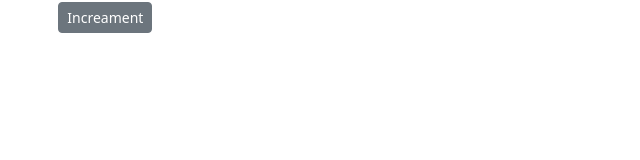
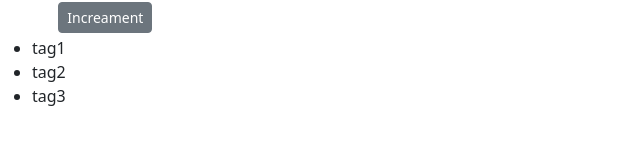
Before and after one commit to shivendra8004/HelloReact, a React (Create React App) app: page / in a window 1280 px wide. Shown: the top 160 px of the page, without its empty margins (0-640 px from the left). Built offline with nearby package versions, Linux system fonts and the light colour scheme.

Commit message:
Rendered lists

```diff
--- a/src/components/counter.jsx
+++ b/src/components/counter.jsx
@@ -2,13 +2,16 @@
 class Counter extends Component {
     state = {
         count: 0,
-        imgUrl: "https://picsum.photos/200"
+        tags: ['tag1', 'tag2', 'tag3']
     };
     render() {
         return (
             <React.Fragment>
                 <span className={this.spanClass()}>{this.countOption()}</span>
                 <button className='btn btn-secondary btn-sm'>Increament</button>
+                <ul>
+                    {this.state.tags.map(tag => <li key={tag}>{tag}</li>)}
+                </ul>
             </React.Fragment>
         );
     }
```
